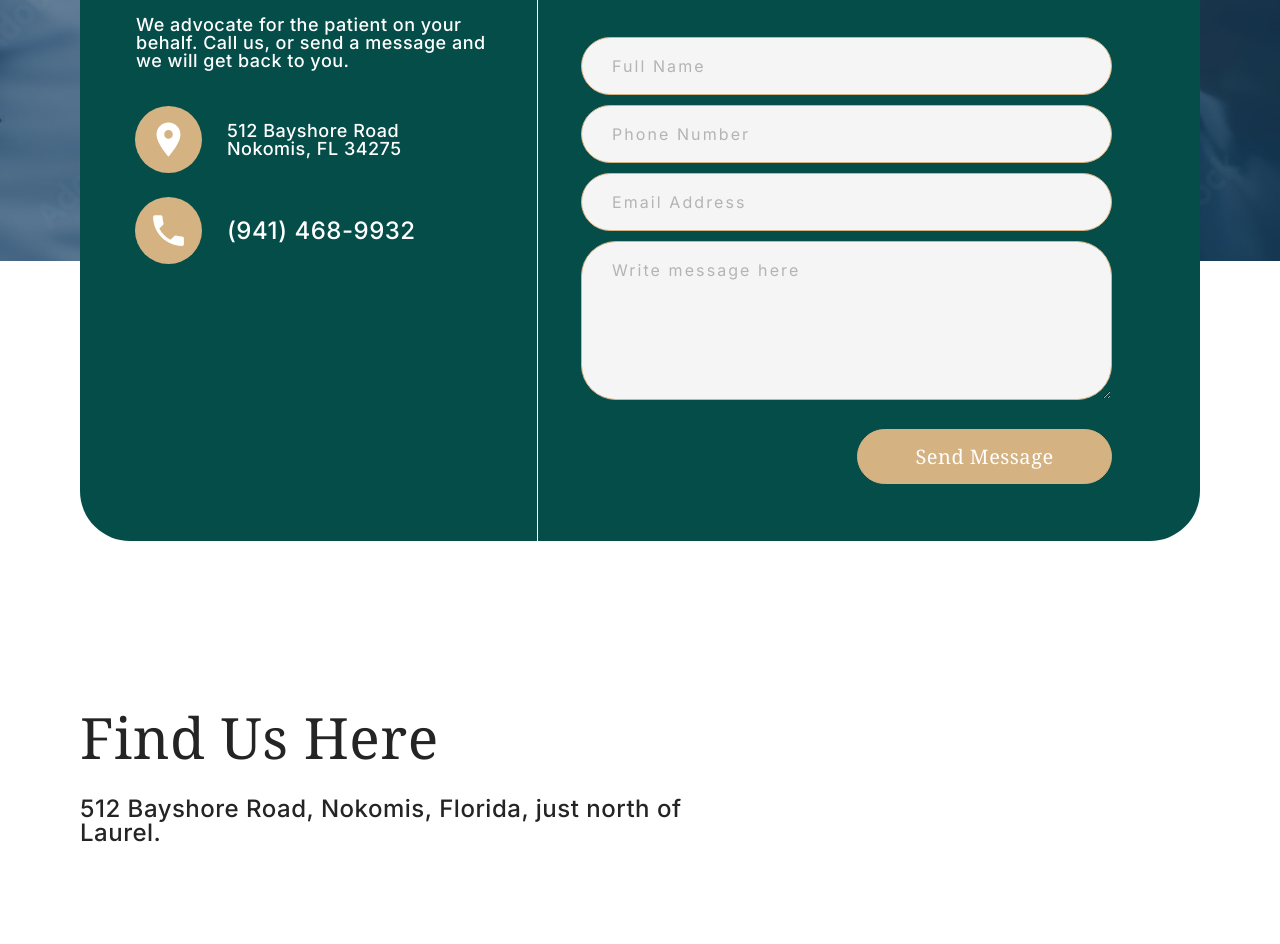
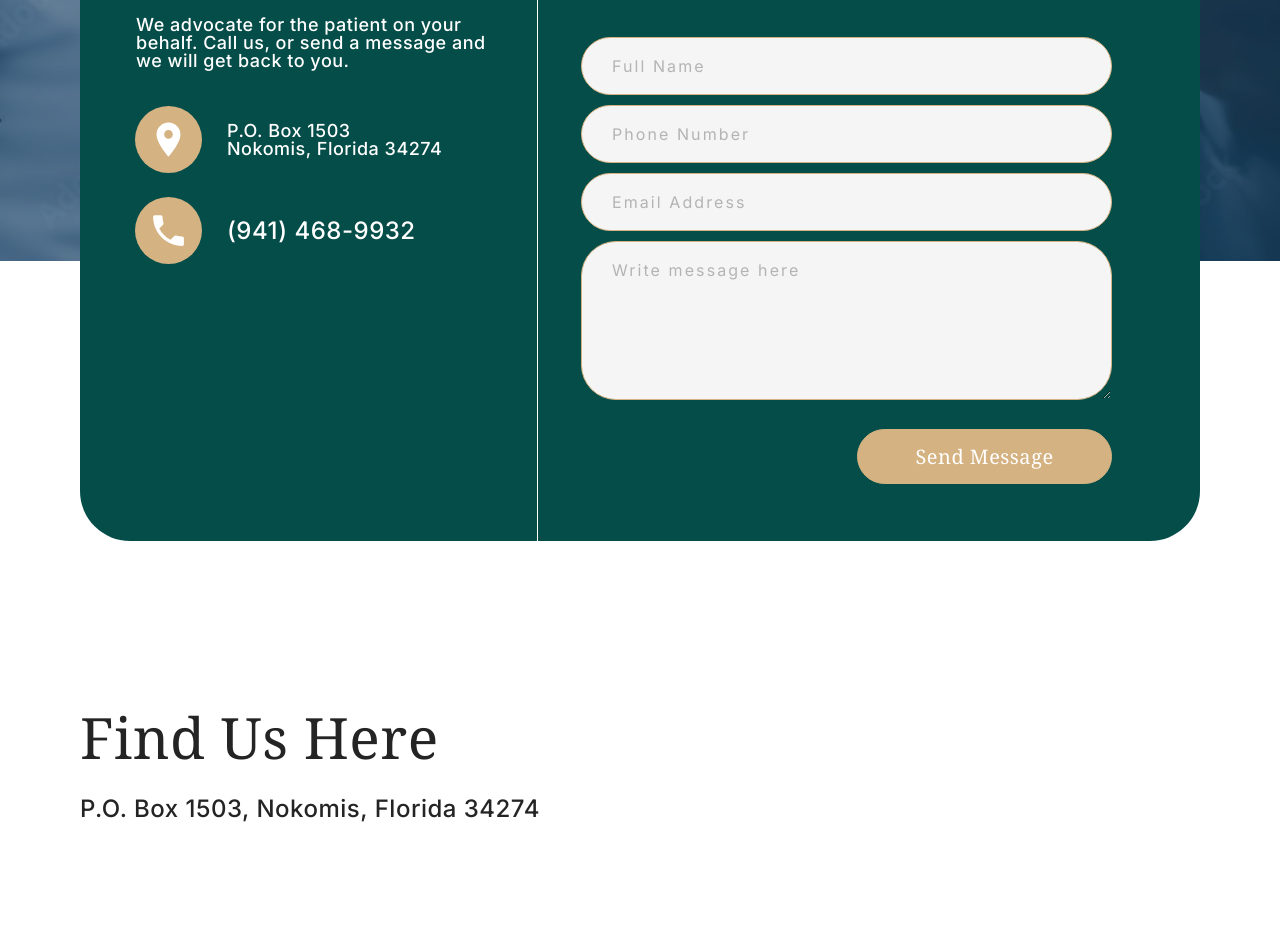
Before and after one commit to WiseDigitalStrategies/OptioSenioris, a plain HTML site: page contact.html in a window 1280 px wide. Shown: the part 568-1512 px from the top of the page. Drawn offline with Linux system fonts and the light colour scheme; grey boxes are pictures that could not be loaded; a web font is replaced by a local one.

Commit message:
Update address to P.O. Box 1503, Nokomis, Florida 34274
Co-Authored-By: Claude Opus 5.5 <noreply@anthropic.com>

```diff
--- a/contact.html
+++ b/contact.html
@@ -4,7 +4,7 @@
   <meta charset="utf-8">
   <meta name="viewport" content="width=device-width, initial-scale=1">
   <title>Contact Us | Optio Senioris</title>
-  <meta name="description" content="Contact Optio Senioris at 512 Bayshore Road, Nokomis, FL 34275, or call (941) 468-9932. Care in a crisis.">
+  <meta name="description" content="Contact Optio Senioris at P.O. Box 1503, Nokomis, Florida 34274, or call (941) 468-9932. Care in a crisis.">
   <link rel="preconnect" href="https://fonts.googleapis.com">
   <link rel="preconnect" href="https://fonts.gstatic.com" crossorigin>
   <link href="https://fonts.googleapis.com/css2?family=Baskervville:ital,wght@0,400;0,500;1,400;1,500&amp;family=Inter:ital,wght@0,300;0,400;0,500;1,300&amp;family=Roboto&amp;display=swap" rel="stylesheet">
@@ -56,7 +56,7 @@
             <ul class="contact-list">
               <li>
                 <span class="icon"><img src="images/icons/location.svg" alt="" width="41" height="41"></span>
-                <span>512 Bayshore Road<br>Nokomis, FL 34275</span>
+                <span>P.O. Box 1503<br>Nokomis, Florida 34274</span>
               </li>
               <li>
                 <span class="icon"><img src="images/icons/phone.svg" alt="" width="41" height="41"></span>
@@ -86,10 +86,10 @@
     <section class="find-us">
       <div class="container">
         <h2>Find Us Here</h2>
-        <p class="lead">512 Bayshore Road, Nokomis, Florida, just north of Laurel.</p>
+        <p class="lead">P.O. Box 1503, Nokomis, Florida 34274</p>
       </div>
     </section>
-    <iframe class="map" src="https://www.google.com/maps?q=512+Bayshore+Road,+Nokomis,+FL+34275&amp;output=embed" title="Map showing 512 Bayshore Road, Nokomis, FL 34275" loading="lazy" referrerpolicy="no-referrer-when-downgrade"></iframe>
+    <iframe class="map" src="https://www.google.com/maps?q=Nokomis,+FL+34274&amp;output=embed" title="Map showing Nokomis, Florida 34274" loading="lazy" referrerpolicy="no-referrer-when-downgrade"></iframe>
   </main>
 
   <footer class="site-footer">
```
